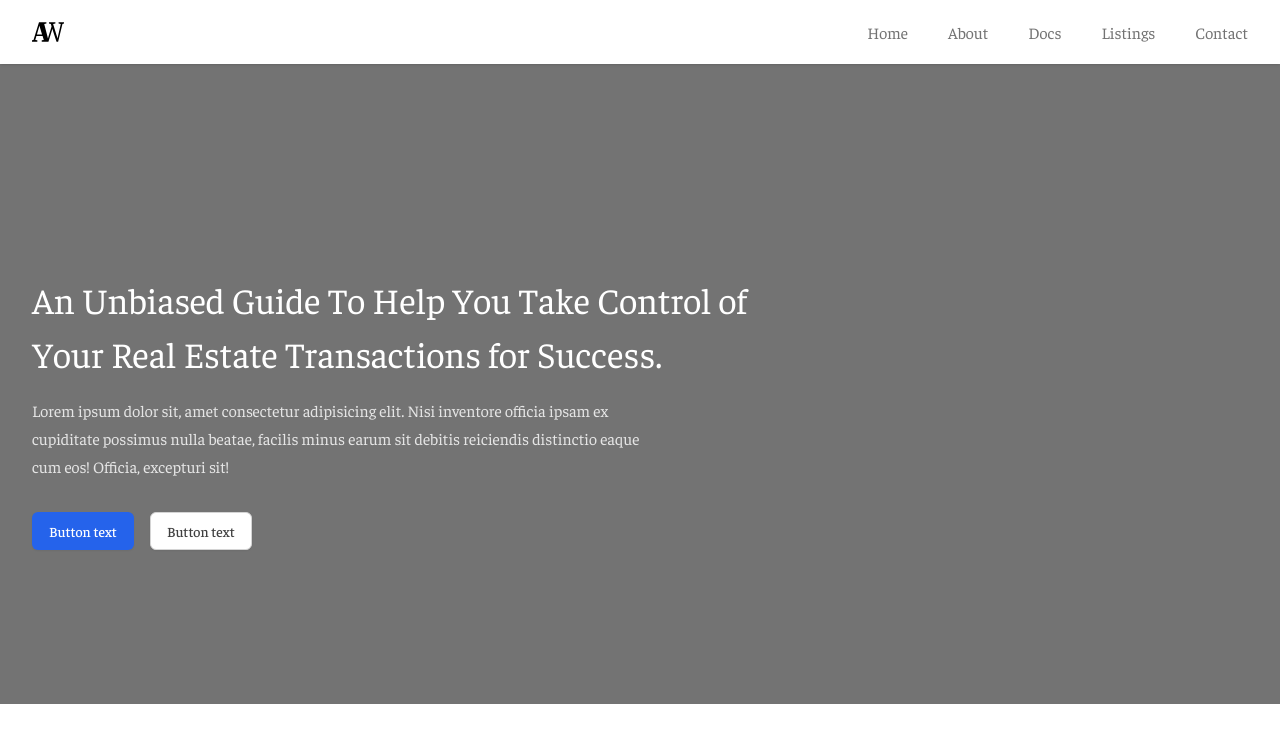
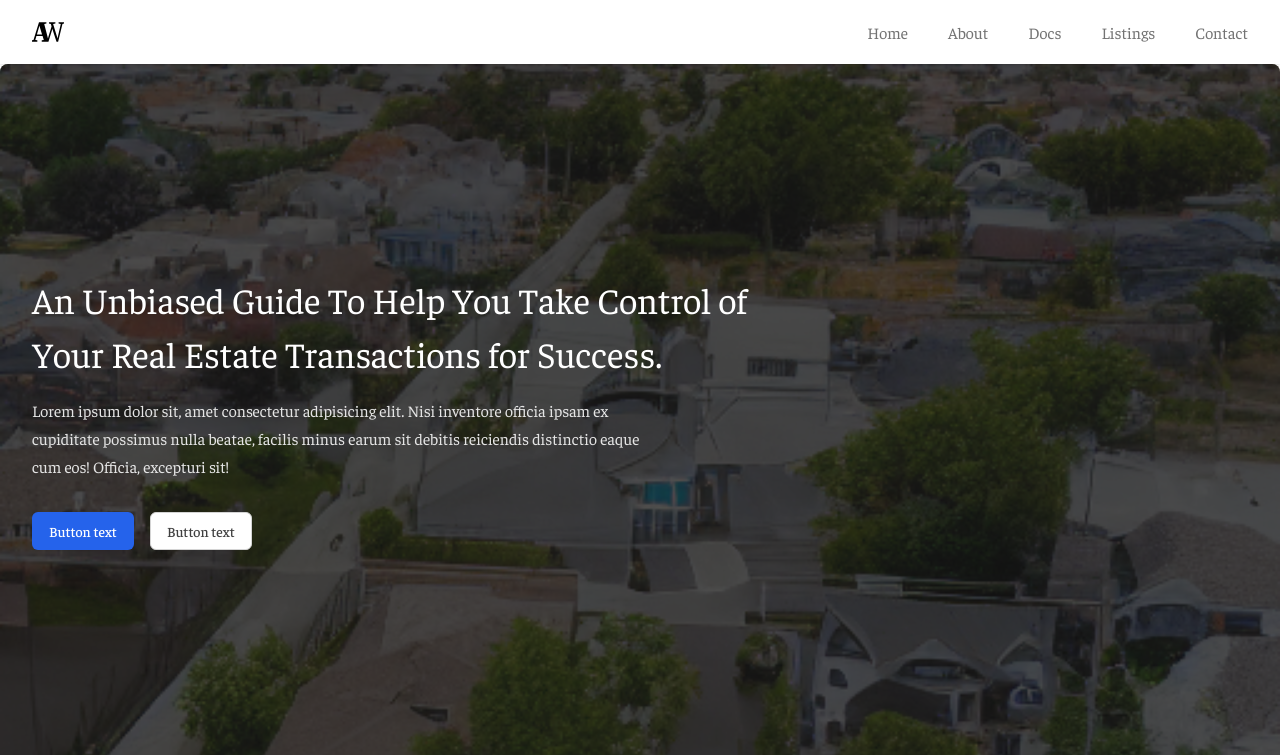
Before and after one commit to iamwillcode/agentwebb, a Next.js app: page / in a window 1280 px wide. Shown: the top 755 px of the page. Built offline with nearby package versions, Linux system fonts and the light colour scheme.

Commit message:
included hero image with wrapper

```diff
--- a/pages/index.tsx
+++ b/pages/index.tsx
@@ -1,5 +1,6 @@
 import Head from "next/head";
 import Link from "next/link";
+import Image from "next/image";
 import { FiLayers, FiArrowRight } from "react-icons/fi";
 export default function index() {
   return (
@@ -9,16 +10,20 @@ export default function index() {
       </Head>
       <main className="mb-24 space-y-24">
         <section className="">
-          <div className="w-full h-[80vh] bg-gray-500">
-            <div className="relative wrapper">
-              <div className="absolute max-w-3xl mx-auto top-52">
-                <h1 className="leading-normal tracking-normal text-white display-small">An Unbiased Guide To Help You Take Control of Your Real Estate Transactions for Success.</h1>
+          <div className="relative overflow-hidden rounded-lg">
+            <div className="absolute inset-0">
+              <Image src="/media/hero-image.png" alt="" fill quality={40} className="object-cover object-center w-full h-screen" />
+            </div>
+            <div className="relative w-full h-screen bg-gray-900 bg-opacity-75">
+              <div className="absolute left-0 right-0 top-52 text-c wrapper">
+                <h1 className="max-w-3xl leading-normal tracking-normal text-white display-small">An Unbiased Guide To Help You Take Control of Your Real Estate Transactions for Success.</h1>
                 <p className="mt-4 mb-8 prose text-gray-200">Lorem ipsum dolor sit, amet consectetur adipisicing elit. Nisi inventore officia ipsam ex cupiditate possimus nulla beatae, facilis minus earum sit debitis reiciendis distinctio eaque cum eos! Officia, excepturi sit!</p>
                 <div className="space-x-4">
                   <button type="button" className="inline-flex items-center px-4 py-2 text-sm font-medium text-white align-top bg-blue-600 border border-transparent rounded-md shadow-sm hover:bg-blue-700 focus:outline-none focus:ring-2 focus:ring-blue-500 focus:ring-offset-2">Button text</button>
                   <button type="button" className="inline-flex items-center px-4 py-2 text-sm font-medium text-gray-700 align-top bg-white border border-gray-300 rounded-md shadow-sm hover:bg-gray-50 focus:outline-none focus:ring-2 focus:ring-indigo-500 focus:ring-offset-2" > Button text </button>
                 </div>
               </div>
+              {/* Content Goes Here */}
             </div>
           </div>
         </section>
```
Lines whose indentation alone changed are shown as unchanged.
